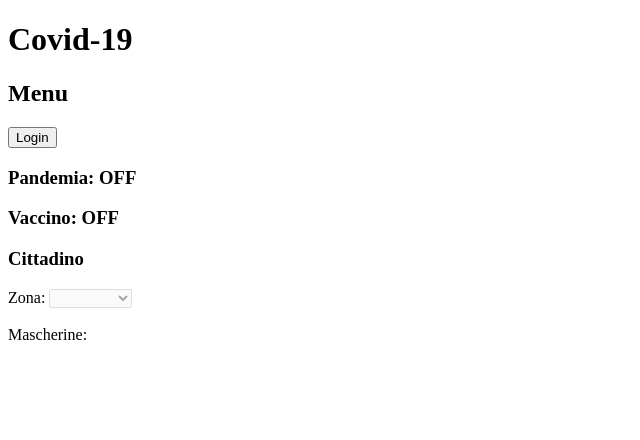
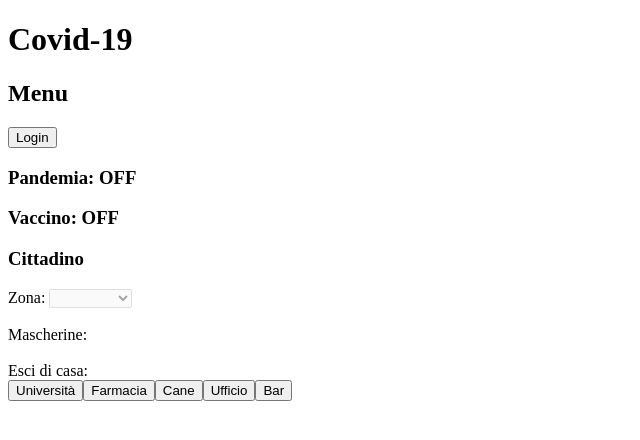
Before and after one commit to andreabazerla/covid-19, an Angular app: page /cittadino in a window 1280 px wide. Shown: the top 440 px of the page, without its empty margins (0-640 px from the left). Built offline with nearby package versions, Linux system fonts and the light colour scheme; no server answers.

Commit message:
Finished Cittadino component and service

```diff
--- a/db/db.json
+++ b/db/db.json
@@ -1,14 +1,14 @@
 {
   "cina": {
-    "pandemia": true
+    "pandemia": false
   },
   "pfizer": {
     "vaccino": false
   },
   "conte": {
-    "zona": "arancione"
+    "zona": "bianca"
   },
   "cittadino": {
-    "mascherine": 0
+    "mascherine": 1
   }
 }
--- a/src/app/components/cittadino/cittadino.component.html
+++ b/src/app/components/cittadino/cittadino.component.html
@@ -16,3 +16,14 @@
   Mascherine:
   <span>{{ mascherine }}</span>
 </label>
+
+<br><br>
+
+Esci di casa:
+<form [formGroup]="outPLace">
+  <button type="button" formControlName="universita" (click)="goUniversita()" ngDefaultControl>Università</button>
+  <button type="button" formControlName="farmacia" (click)="goFarmacia()" ngDefaultControl>Farmacia</button>
+  <button type="button" formControlName="cane" (click)="goCane()" ngDefaultControl>Cane</button>
+  <button type="button" formControlName="ufficio" (click)="goUfficio()" ngDefaultControl>Ufficio</button>
+  <button type="button" formControlName="bar" (click)="goBar()" ngDefaultControl>Bar</button>
+</form>
--- a/src/app/components/cittadino/cittadino.component.ts
+++ b/src/app/components/cittadino/cittadino.component.ts
@@ -1,7 +1,10 @@
 import { Component, OnInit } from '@angular/core';
-import { FormControl } from '@angular/forms';
+import { FormControl, FormGroup } from '@angular/forms';
+import { mergeMap } from 'rxjs/operators';
+import { CinaService } from 'src/app/services/cina.service';
 import { CittadinoService } from 'src/app/services/cittadino.service';
 import { ConteService } from 'src/app/services/conte.service';
+import { PfizerService } from 'src/app/services/pfizer.service';
 
 @Component({
   selector: 'app-cittadino',
@@ -10,21 +13,157 @@ import { ConteService } from 'src/app/services/conte.service';
 })
 export class CittadinoComponent implements OnInit {
   zona: FormControl = new FormControl();
+
+  outPLace = new FormGroup({
+    universita: new FormControl(),
+    farmacia: new FormControl(),
+    cane: new FormControl(),
+    ufficio: new FormControl(),
+    bar: new FormControl(),
+  });
+
   mascherine: number;
 
   constructor(
     private conteService: ConteService,
-    private cittadinoService: CittadinoService
+    private cittadinoService: CittadinoService,
+    private cinaService: CinaService,
+    private pfizerService: PfizerService
   ) {}
 
   ngOnInit(): void {
-    this.conteService
-      .getZona()
-      .subscribe((res) => this.zona.setValue(res.zona));
+    this.conteService.getZona().subscribe((res) => {
+      this.zona.setValue(res.zona);
+      if (res.zona == 'arancione') {
+        this.outPLace.controls['bar'].disable();
+      } else if (res.zona == 'rossa') {
+        this.outPLace.controls['bar'].disable();
+        this.outPLace.controls['ufficio'].disable();
+      }
+    });
     this.zona.disable();
 
-    this.cittadinoService.getMascherine().subscribe(
-      (res: any) => this.mascherine = res.mascherine
-    );
+    this.cittadinoService
+      .getMascherine()
+      .subscribe((res: any) => (this.mascherine = res.mascherine));
+
+    this.cinaService
+      .getPandemia()
+      .pipe(
+        mergeMap((res: any) => {
+          if (!res.pandemia) return [];
+          return this.pfizerService.getVaccino();
+        })
+      )
+      .subscribe((res: any) => {
+        if (res !== undefined && !res.vaccino) {
+          this.outPLace.controls['universita'].disable();
+        }
+      });
+  }
+
+  goOut(): void {
+    this.cinaService
+      .getPandemia()
+      .pipe(
+        mergeMap((res: any) => {
+          if (!res.pandemia) return [];
+          return this.pfizerService.getVaccino();
+        })
+      )
+      .subscribe((res: any) => {
+        if (res !== undefined && !res.vaccino) {
+          this.consumeMascherine();
+        }
+      });
+  }
+
+  consumeMascherine() {
+    this.cittadinoService
+      .getMascherine()
+      .pipe(
+        mergeMap((res: any) => {
+          let mascherine = this.useMascherine(res.mascherine);
+          return this.cittadinoService.updateMascherine(mascherine);
+        })
+      )
+      .subscribe((res: any) => {
+        this.mascherine = res.mascherine;
+      });
+  }
+
+  goUniversita(): void {
+    this.cinaService
+      .getPandemia()
+      .pipe(
+        mergeMap((res: any) => {
+          if (!res.pandemia) return [];
+          return this.pfizerService.getVaccino();
+        })
+      )
+      .subscribe((res: any) => {
+        if (res !== undefined && !res.vaccino) {
+          this.cittadinoService
+            .getMascherine()
+            .pipe(
+              mergeMap((res: any) => {
+                let mascherine = this.useMascherine(res.mascherine);
+                return this.cittadinoService.updateMascherine(mascherine);
+              })
+            )
+            .subscribe((res: any) => {
+              this.mascherine = res.mascherine;
+            });
+        }
+      });
+  }
+
+  goFarmacia(): void {
+    this.cinaService.getPandemia().subscribe((res: any) => {
+      if (res.pandemia) {
+        this.cittadinoService
+          .getMascherine()
+          .pipe(
+            mergeMap((res: any) => {
+              let mascherine = this.useMascherine(res.mascherine);
+              return this.cittadinoService.updateMascherine(mascherine);
+            })
+          )
+          .subscribe((res: any) => {
+            this.mascherine = res.mascherine;
+            this.cittadinoService
+              .getMascherine()
+              .pipe(
+                mergeMap((res: any) => {
+                  let mascherine = this.buyMascherine(res.mascherine);
+                  return this.cittadinoService.updateMascherine(mascherine);
+                })
+              )
+              .subscribe((res: any) => {
+                this.mascherine = res.mascherine;
+              });
+          });
+      }
+    });
+  }
+
+  goCane() {
+    this.goOut();
+  }
+
+  goBar() {
+    this.goOut();
+  }
+
+  goUfficio() {
+    this.goOut();
+  }
+
+  useMascherine(mascherine: number): number {
+    return mascherine > 0 ? (mascherine = mascherine - 1) : 0;
+  }
+
+  buyMascherine(mascherine: number): number {
+    return (mascherine = mascherine + 10);
   }
 }
--- a/src/app/services/cittadino.service.ts
+++ b/src/app/services/cittadino.service.ts
@@ -14,4 +14,10 @@ export class CittadinoService {
   getMascherine(): Observable<number> {
     return this.httpClient.get<number>(this.cittadinoUrl);
   }
+
+  updateMascherine(mascherine: number): Observable<number> {
+    return this.httpClient.post<number>(this.cittadinoUrl, {
+      mascherine,
+    });
+  }
 }
```
